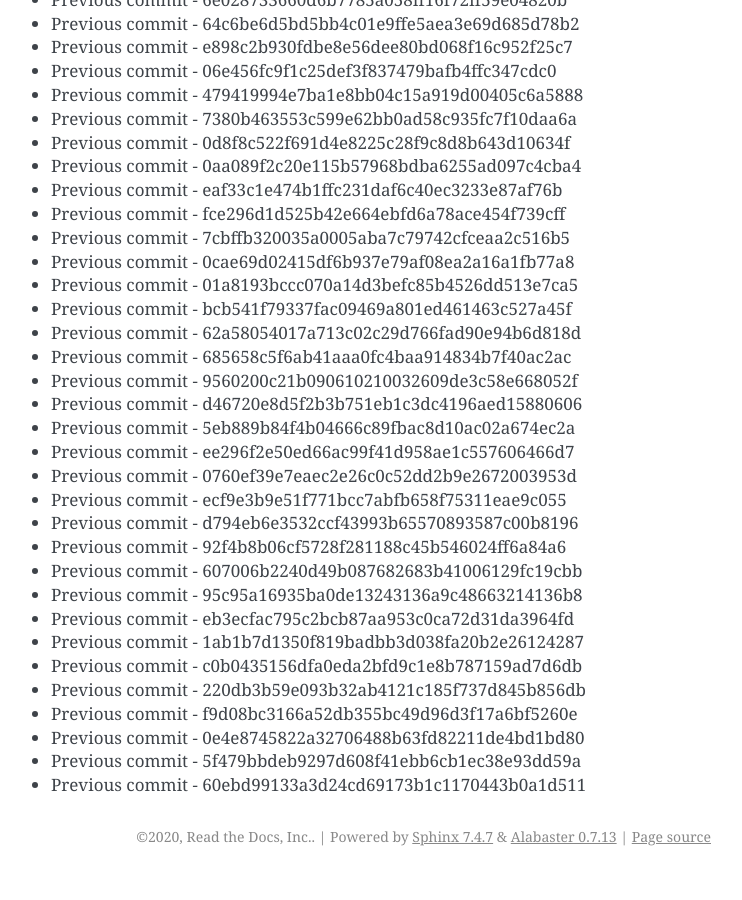
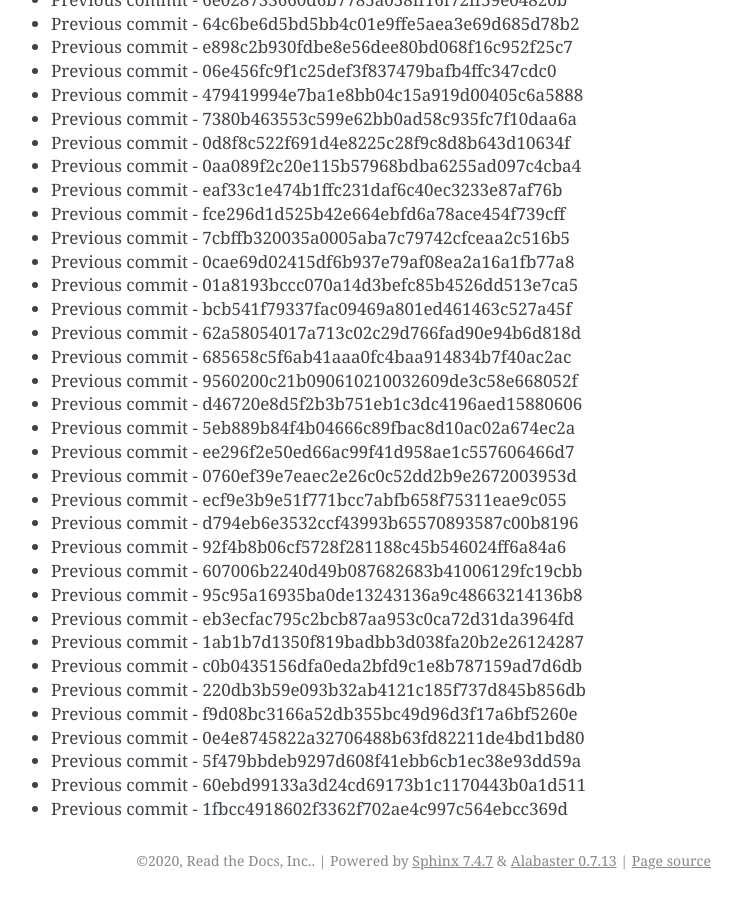
Before and after one commit to readthedocs/rtd-git-stresstest, a Sphinx documentation site: the page built from docs/updates.rst, in a window 1280 px wide and 900 px high, scrolled down 14910 px. Shown: the whole window, without its empty margins (399-1141 px from the left). Built offline with Sphinx 7.4.7, drawn with Linux system fonts in a browser that asks for light colours; before the commit the page ends 15786 px from its top, so only the background shows below that.

Commit message:
Generating commit from previous: 1fbcc4918602f3362f702ae4c997c564ebcc369d

```diff
--- a/docs/updates.rst
+++ b/docs/updates.rst
@@ -658,3 +658,4 @@ It can be tested for any performance characteristics.
 * Previous commit - 0e4e8745822a32706488b63fd82211de4bd1bd80
 * Previous commit - 5f479bbdeb9297d608f41ebb6cb1ec38e93dd59a
 * Previous commit - 60ebd99133a3d24cd69173b1c1170443b0a1d511
+* Previous commit - 1fbcc4918602f3362f702ae4c997c564ebcc369d
```
